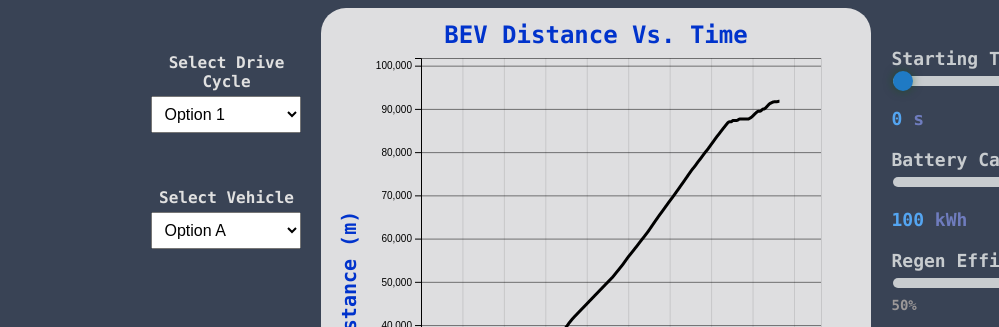
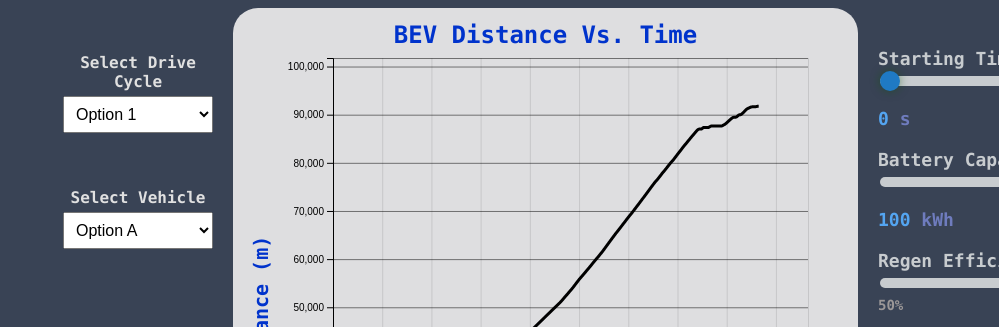
Before and after one commit to evanmurphy728/BEV_Range_Estimator, a plain HTML site: page index.html in a window 1280 px wide. Shown: the part 67-394 px from the top of the page, without its empty margins (281-1280 px from the left). Drawn offline with Linux system fonts and the light colour scheme.

Commit message:
Add files via upload

```diff
--- a/script.js
+++ b/script.js
@@ -36,8 +36,8 @@ const range_elem = document.getElementById("range-val");
 
 
 
-const width = 550;
-const height = 550;
+const width = 625;
+const height = 600;
 const marginTop = 50;
 const marginRight = 50;
 const marginBottom = 60;
--- a/style.css
+++ b/style.css
@@ -32,7 +32,7 @@ body {
   display: flex;
   flex-direction: row;
   margin: auto;
-  width: 36%;
+  width: 50%;
 }
 #range {
   color: #1e56f1;
```
